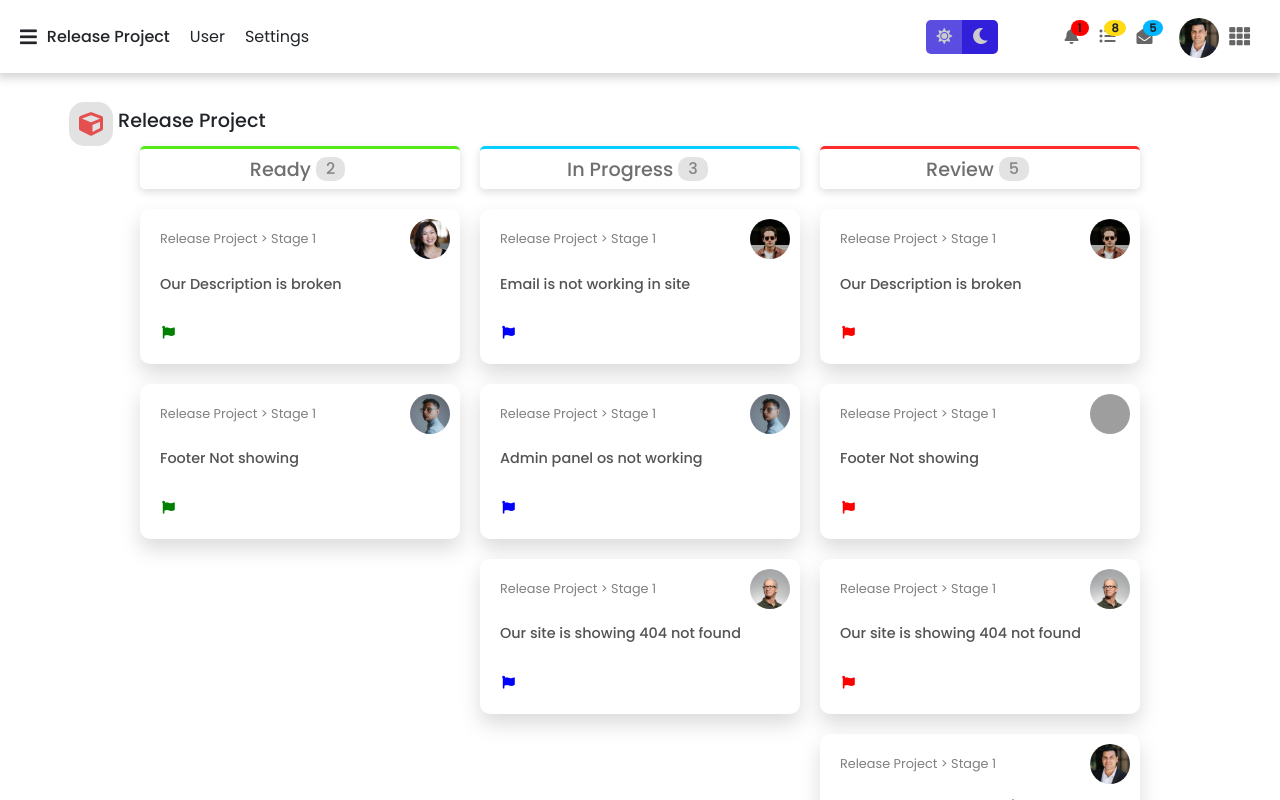
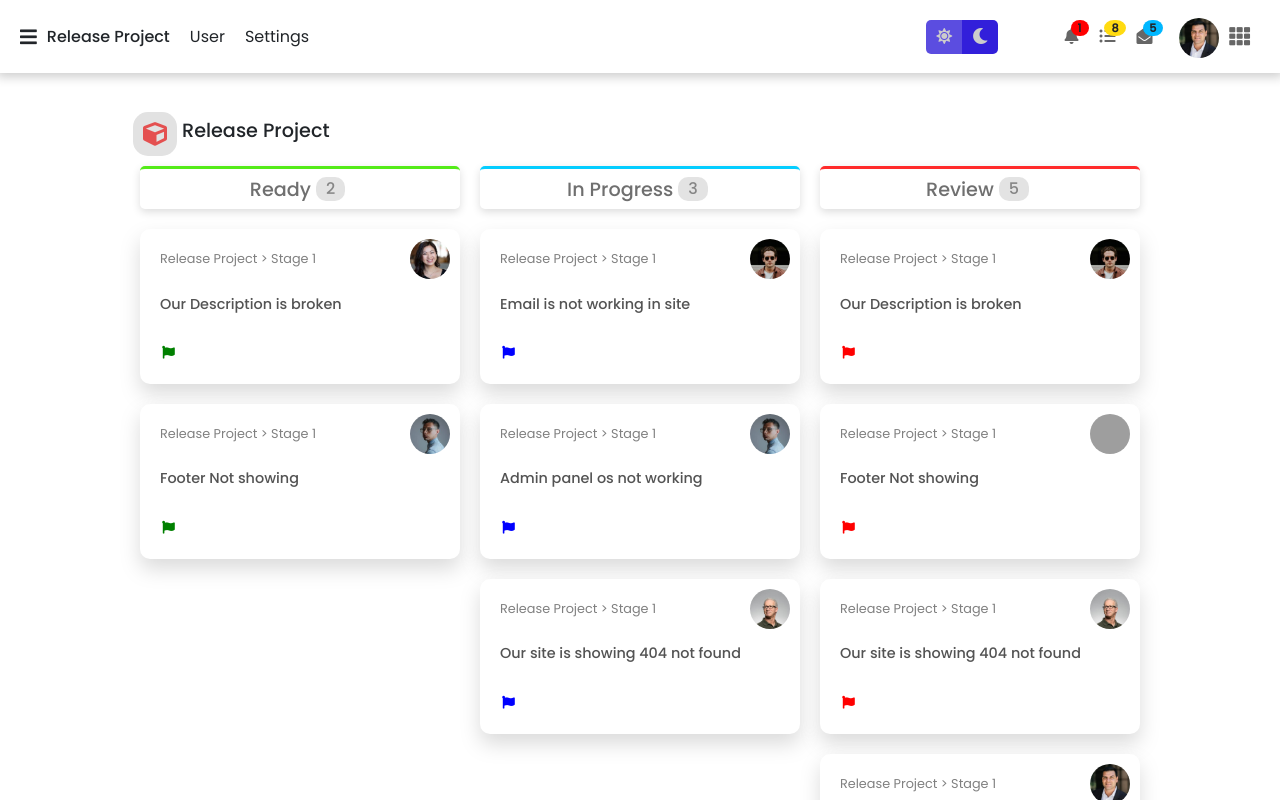
Before and after one commit to Kallyan01/React-Dashboard, a React (Create React App) app: page /ReleaseProject in a window 1280 px wide. Built offline with nearby package versions, Linux system fonts and the light colour scheme; grey boxes are pictures that could not be loaded.

Commit message:
fixed release project title alignment

```diff
--- a/src/components/ReleaseProject/Releaseproject.css
+++ b/src/components/ReleaseProject/Releaseproject.css
@@ -2,7 +2,9 @@
     display: flex;
     align-items: center;
     /* background-color: red; */
-    width: 90%;
+    width: 80%;
+    margin: 10px 0;
+    /* padding: 10px; */
 }
 
 .releaseproject {
```
